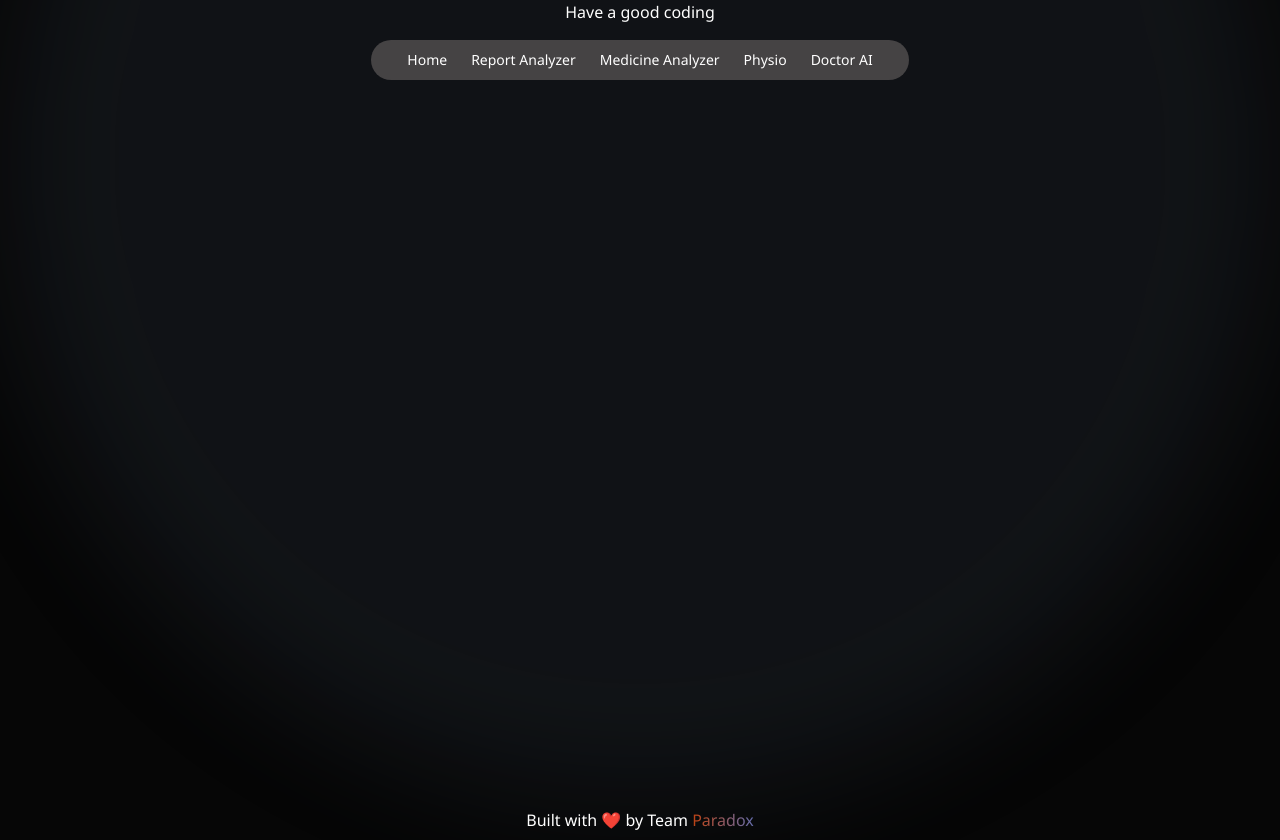
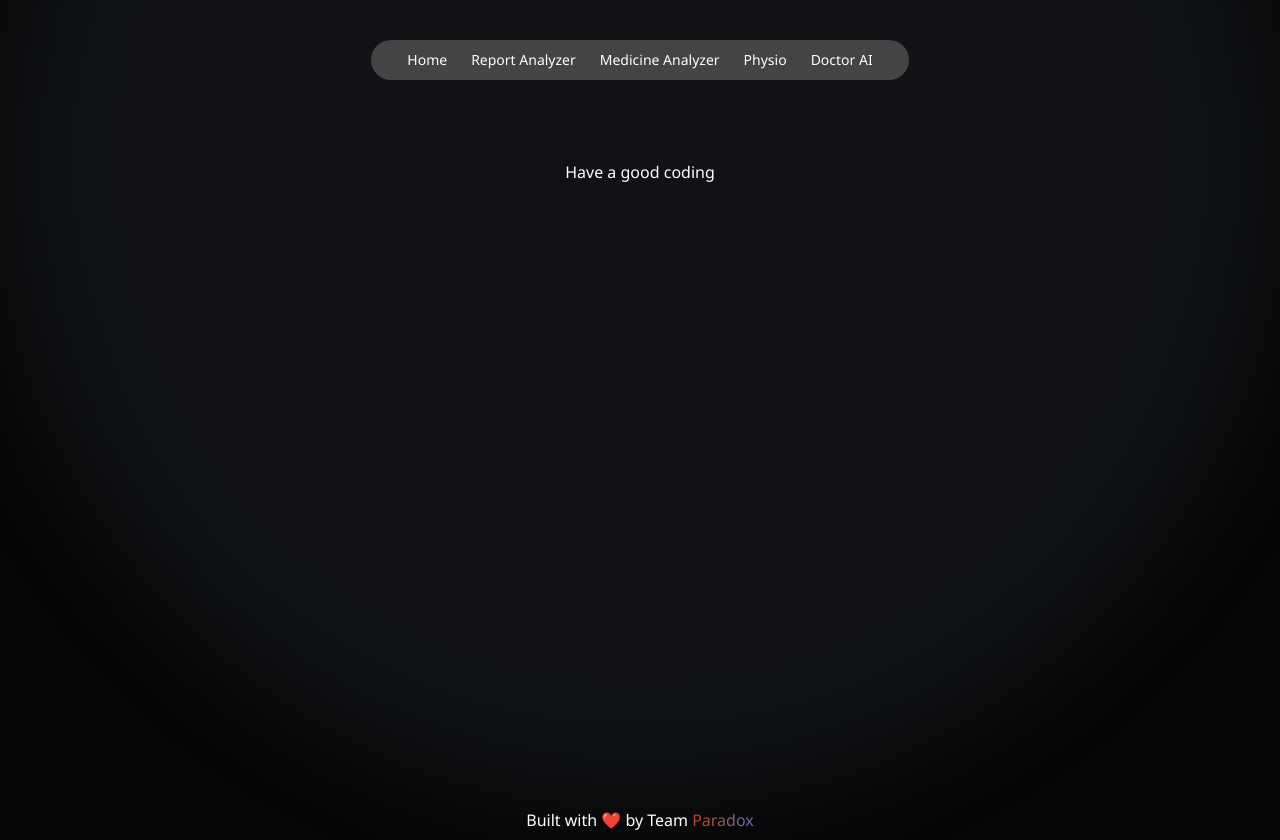
Before and after one commit to open-xyz/Paradox, a Next.js app: page /physio in a window 1280 px wide. Built offline with nearby package versions, Linux system fonts and the light colour scheme.

Commit message:
added image to base64

```diff
--- a/app/physio/page.tsx
+++ b/app/physio/page.tsx
@@ -1,8 +1,9 @@
+import Physio from '@/components/Physio';
 import React from 'react';
 
 type physioProps = {};
 
 const physio: React.FC<physioProps> = () => {
-	return <div>Have a good coding</div>;
+	return <Physio />;
 };
 export default physio;
--- a/components/MedicalReport.tsx
+++ b/components/MedicalReport.tsx
@@ -47,6 +47,24 @@ const MedicalReport: React.FC<MedicalReportProps> = () => {
 									name='image-upload'
 									type='file'
 									accept='image/*'
+									onChange={(e) => {
+										if (e.currentTarget.files) {
+											const file = e.currentTarget.files[0];
+											const maxSize = 1024 * 1024; // maximum file size in bytes (1MB in this example)
+											if (file.size > maxSize) {
+												alert('File is too large');
+											}
+											const reader = new FileReader();
+											reader.readAsDataURL(file);
+											// reader.onloadend = () => {
+											// 	const base64data = reader.result;
+											// 	setFieldValue('file', base64data);
+											// 	setFieldValue('fileName', file.name);
+											// 	setFieldValue('fileType', file.type);
+											// };
+										}
+									}}
+									required
 									className='hidden'
 								/>
 							</div>
--- a/components/Physio.tsx
+++ b/components/Physio.tsx
@@ -3,6 +3,10 @@ import React from 'react';
 type PhysioProps = {};
 
 const Physio: React.FC<PhysioProps> = () => {
-	return <div>Have a good coding</div>;
+	return (
+		<div className='flex flex-col items-center justify-start w-full pt-[20vh] h-screen gap-12'>
+			Have a good coding
+		</div>
+	);
 };
 export default Physio;
```
